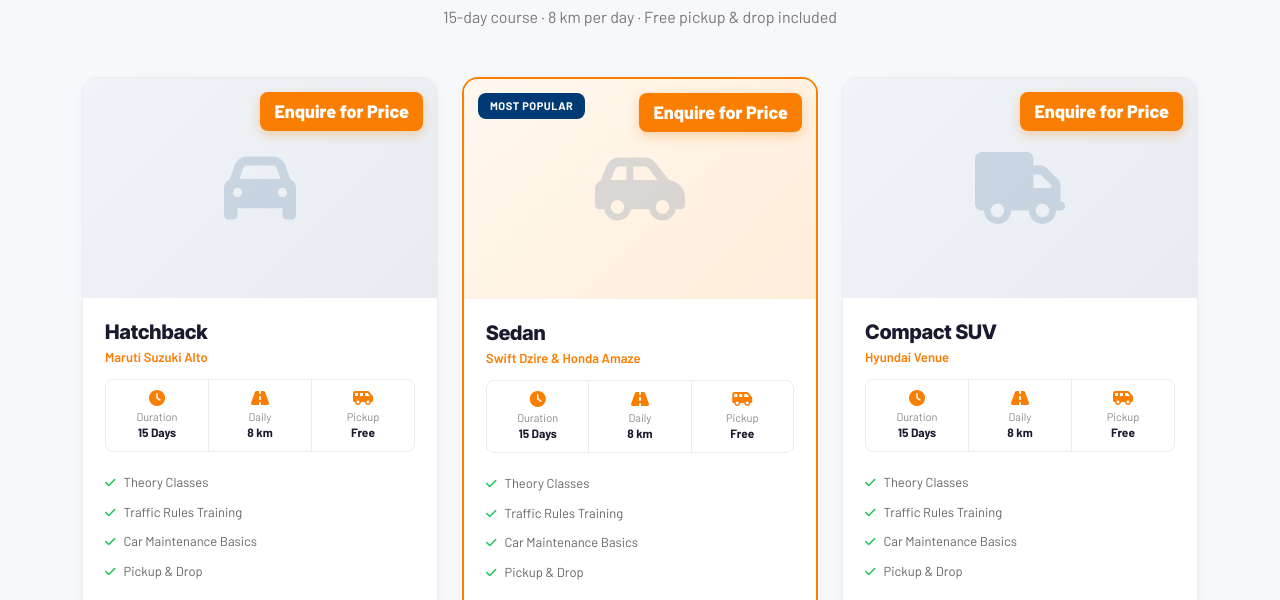
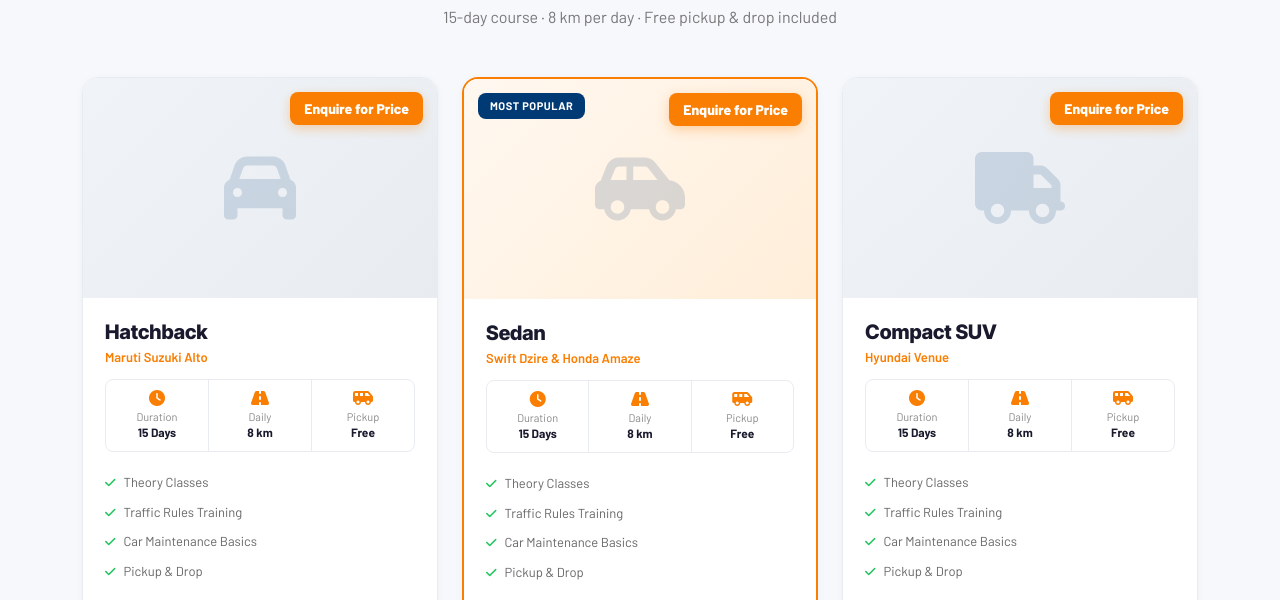
Before and after one commit to Dhruv4171/SunshinePortfolio, a website: page index.html in a window 1280 px wide. Shown: the part 2318-2918 px from the top of the page. Drawn offline with nearby package versions, Linux system fonts and the light colour scheme.

Commit message:
Fix mobile horizontal overflow

```diff
--- a/style.css
+++ b/style.css
@@ -39,6 +39,10 @@ body {
   background: #fff;
 }
 
+html {
+  overflow-x: hidden;
+}
+
 h1, h2, h3, h4, h5, h6 {
   font-family: 'Inter Tight', 'Barlow', sans-serif;
   font-weight: 700;
@@ -743,9 +747,13 @@ section {
   color: #fff;
   padding: 6px 14px;
   border-radius: var(--radius-sm);
-  font-size: 18px;
+  font-size: 14px;
   font-weight: 800;
   box-shadow: 0 4px 12px rgba(249, 126, 1, 0.3);
+  white-space: nowrap;
+  max-width: calc(100% - 28px);
+  overflow: hidden;
+  text-overflow: ellipsis;
 }
 
 .course-card .card-img-top .popular-badge {
@@ -1440,12 +1448,14 @@ section {
   .hero-btns .theme-btn {
     padding: 10px 18px;
     font-size: 13px;
+    white-space: nowrap;
   }
 
   .hero-widget {
     padding: 18px 16px;
     margin-top: 20px;
     border-radius: var(--radius-md);
+    max-width: 100%;
   }
 
   .hero-widget h4 {
@@ -1637,6 +1647,7 @@ section {
 
   .contact-info-box {
     padding: 20px;
+    overflow-wrap: break-word;
   }
 
   .contact-info-box h4 {
```
